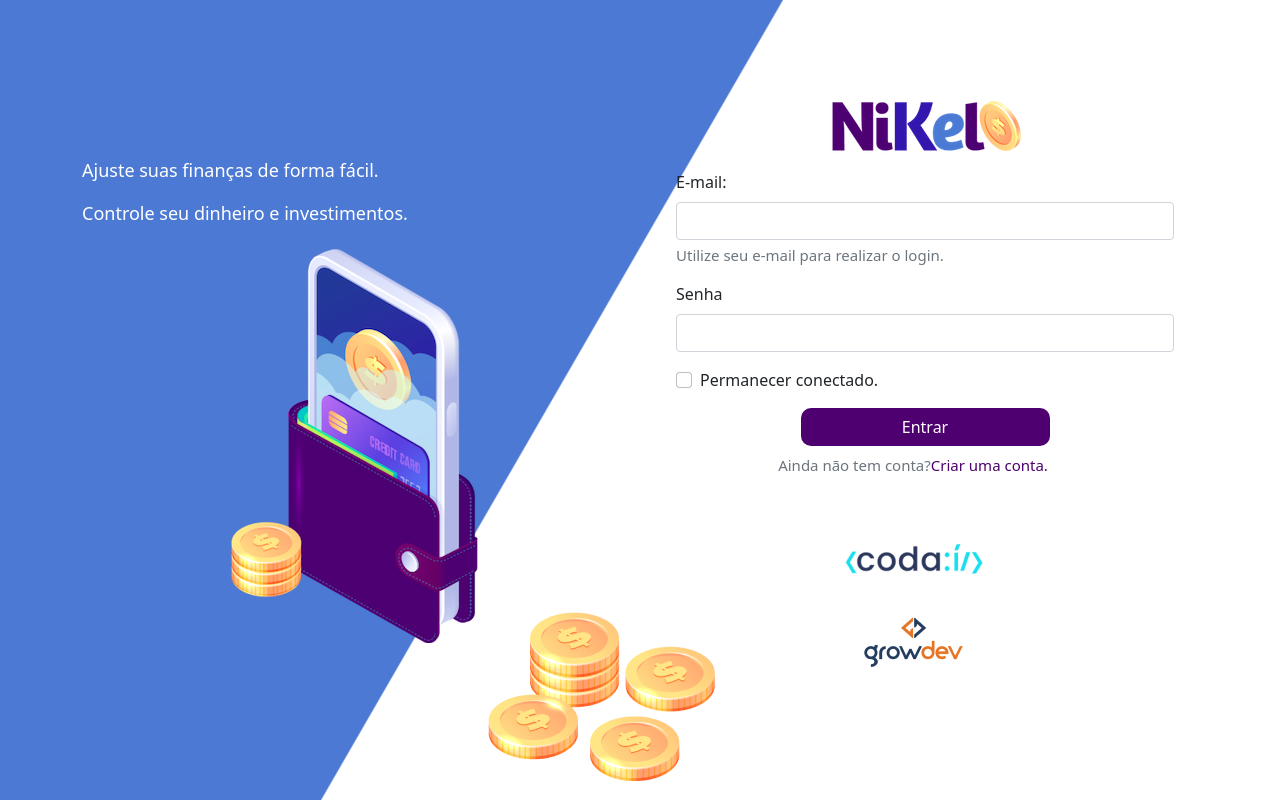
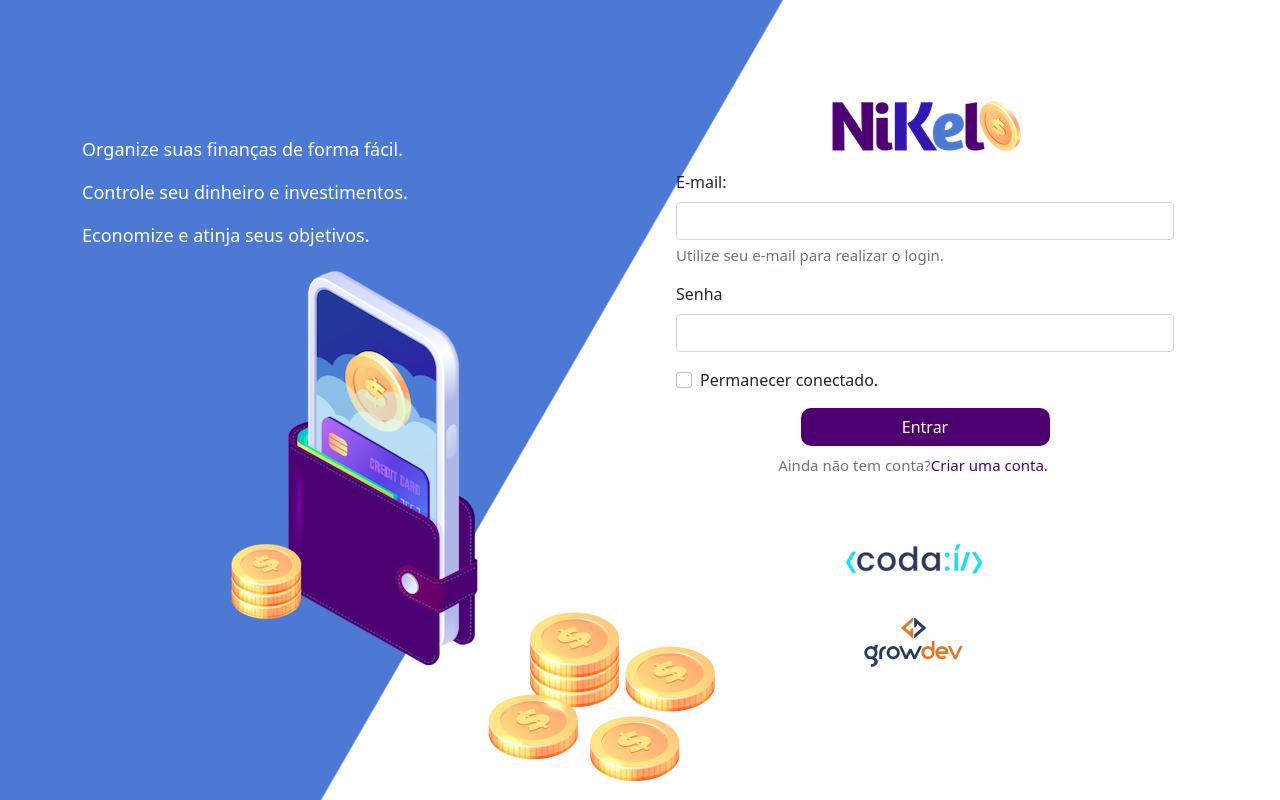
Before and after one commit to phmacs07/Codai, a plain HTML site: page public/index.html in a window 1280 px wide. Drawn offline with nearby package versions, Linux system fonts and the light colour scheme.

Commit message:
Corrigindo bug

```diff
--- a/public/index.html
+++ b/public/index.html
@@ -14,8 +14,9 @@
             <div class="row vh-100">
                 <div class="col d-flex justify-content-center my-5 flex-column">
                     <div class="text-login">
-                        <p>Ajuste suas finanças de forma fácil.</p>
+                        <p>Organize suas finanças de forma fácil.</p>
                         <p>Controle seu dinheiro e investimentos.</p>
+                        <p>Economize e atinja seus objetivos.</p>
                      </div>
                     <div class="text-center">
                         <img src="./assets/images/pocket.png" alt="image pocket" class="img-fluid" srcset="">
```
